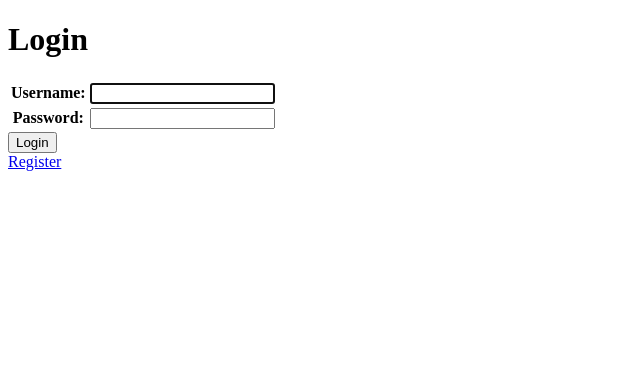
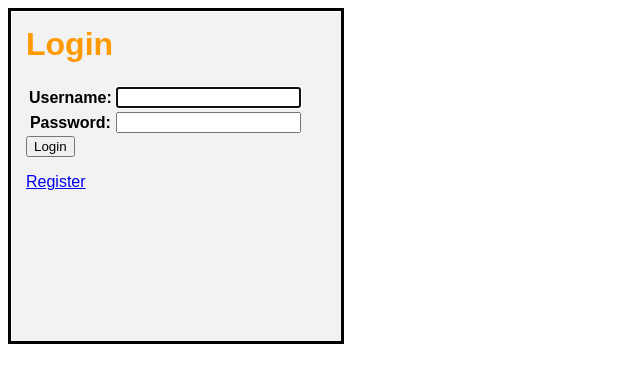
Before and after one commit to PeterRiser/ThothText, a Django app: page /accounts/login/ in a window 1280 px wide. Shown: the top 383 px of the page, without its empty margins (0-640 px from the left). Run offline with Django 3.2, Linux system fonts and the light colour scheme; some libraries are stand-ins or nearby versions.

Commit message:
Initial css for user creation

```diff
--- /dev/null
+++ b/home/static/LoginBase.css
@@ -0,0 +1,30 @@
+/*login.css*/
+body{
+    font-family: Sans-serif;
+    background-color: #ffffff;
+    border-style: solid;
+    border-color: black;
+    width: 300px;
+    height: 300px;
+    padding: 15px;
+    z-index: 2;
+
+
+
+}
+h1, h2 {
+     color: #ff9900;
+     z-index: 2;
+
+}
+
+#Box{
+     position: fixed;
+    top: 12px;
+    left:12px;
+    width: 300px;
+    height: 300px;
+    z-index: -1;
+    background-color:#f2f2f2;
+    padding: 15px;
+}
--- a/home/templates/loginbase.html
+++ b/home/templates/loginbase.html
@@ -1,11 +1,19 @@
 <!DOCTYPE html PUBLIC "-//W3C//DTD XHTML 1.0 Transitional//EN" "http://www.w3.org/TR/xhtml1/DTD/xhtml1-transitional.dtd">
 <html>
+     {% load staticfiles %}
+    <link rel = "stylesheet" href= "{%static 'LoginBase.css' %}" >
+
     <head>
+
         <title>ThothText-Login</title>
     </head>
+
     <body>
+
         <h1>{% block head %}{% endblock %}</h1>
-        {% block content %}{% endblock %}
+       {% block content %}{% endblock %}
 
     </body>
+   <div id = "Box"></div>
+
 </html>
--- a/home/templates/registration/login.html
+++ b/home/templates/registration/login.html
@@ -1,5 +1,11 @@
+<html>
+
+<link rel = "stylesheet" href= "{ 'Login.css' %}" >
 {% extends "loginbase.html" %}
+<div ='top'>
 {% block head %}Login{% endblock %}
+</div>
+
 {% block content %}
     {% if form.errors %}
         <p>Your username and password didn't match. Please try again.</p>
@@ -14,3 +20,5 @@
     </form>
     <a href="/register">Register</a>
 {% endblock %}
+
+</html>
```
Also changed, not shown: home/templates/registration/Login.css (added, +9 -0 lines), home/static/Login.css (deleted), home/static/Register.css (deleted), home/static/success.css (deleted), home/templates/registration/Register.css (added), home/templates/registration/success.css (added).
